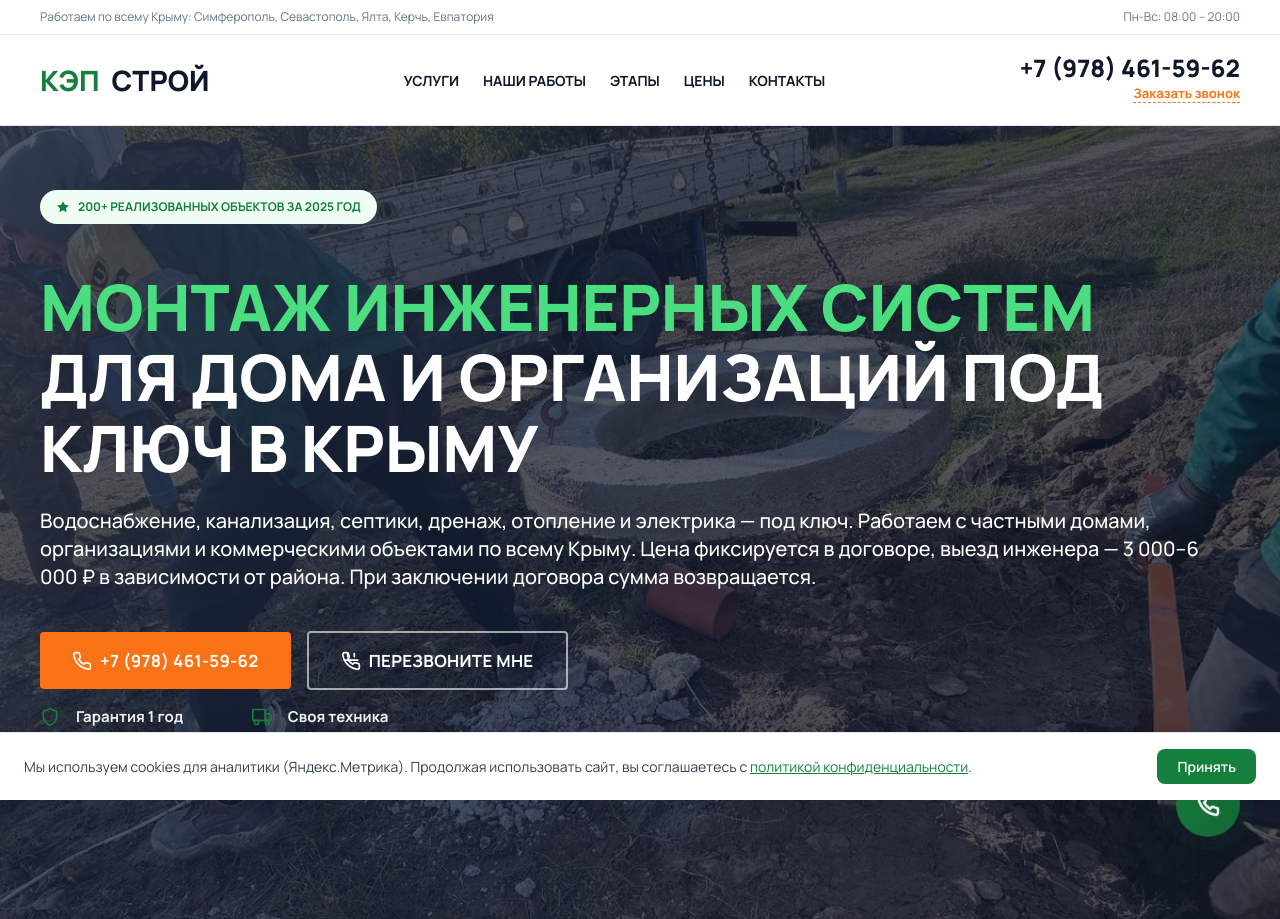
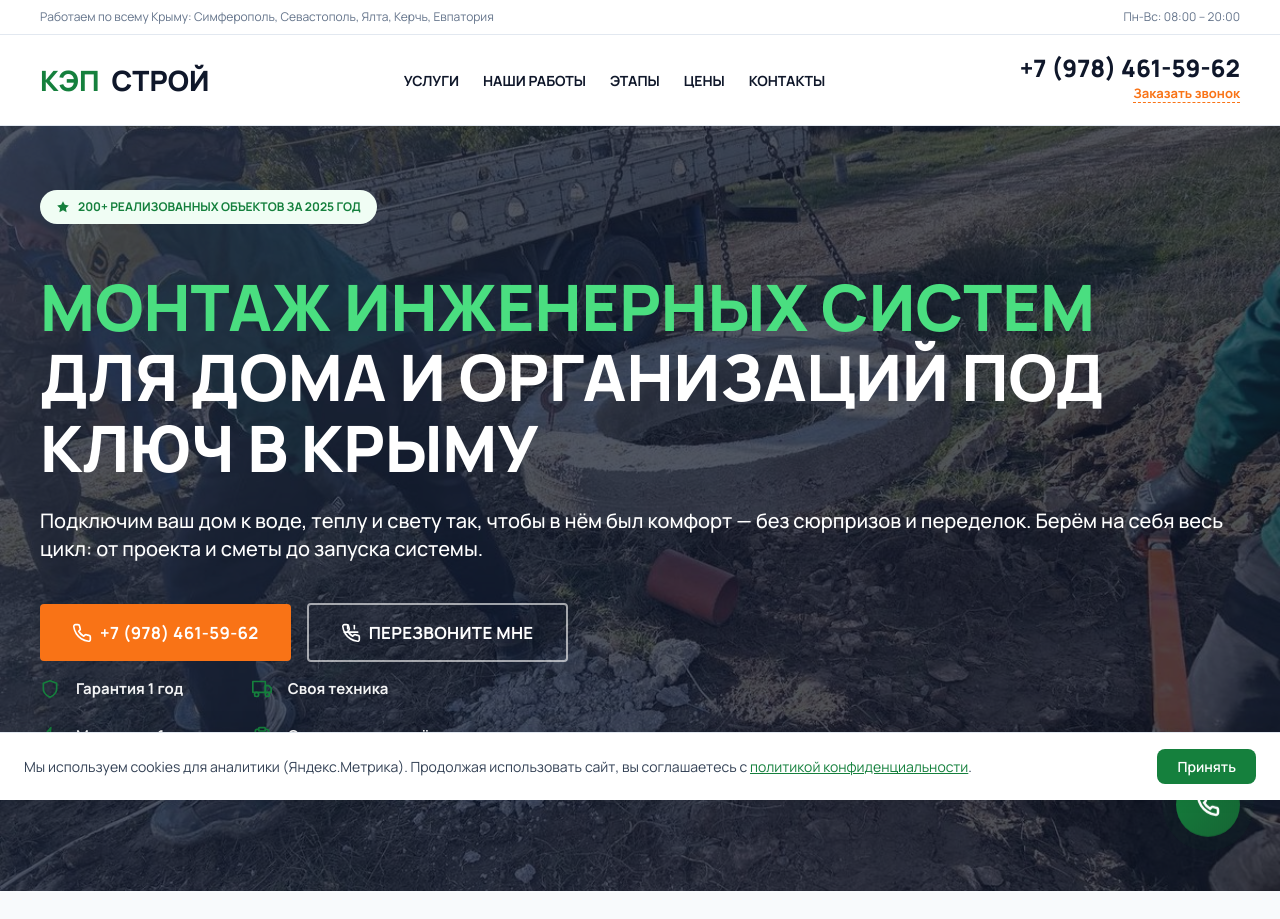
Before and after one commit to vlasdobry/kepstroy-site, a plain HTML site: page html/index.html in a window 1280 px wide. Shown: the top 919 px of the page. Drawn offline with Linux system fonts and the light colour scheme.

Commit message:
feat(hero): переписать subtitle без перечисления услуг
Убран список услуг из hero__subtitle. Новый подзаголовок фокусируется на результате (комфорт в доме) и полном цикле работ. Цена выезда и география вынесены в блок преимуществ и навигацию.

```diff
--- a/html/index.html
+++ b/html/index.html
@@ -17,7 +17,7 @@
   <link href="https://fonts.googleapis.com/css2?family=Manrope:wght@400;500;600;700;800&display=swap" rel="stylesheet">
 
   <!-- Styles -->
-  <link rel="stylesheet" href="css/style.css?v=17">
+  <link rel="stylesheet" href="css/style.css?v=18">
   <link rel="icon" type="image/svg+xml" href="images/favicon/favicon.svg">
 
   <!-- Open Graph -->
@@ -155,7 +155,7 @@
           <span class="text-primary">Монтаж инженерных систем</span> для дома и организаций под ключ в Крыму
         </h1>
         <p class="hero__subtitle">
-          Водоснабжение, канализация, септики, дренаж, отопление и электрика — под ключ. Работаем с частными домами, организациями и коммерческими объектами по всему Крыму. Цена фиксируется в договоре, выезд инженера — 3 000–6 000 ₽ в зависимости от района. При заключении договора сумма возвращается.
+          Подключим ваш дом к воде, теплу и свету так, чтобы в нём был комфорт — без сюрпризов и переделок. Берём на себя весь цикл: от проекта и сметы до запуска системы.
         </p>
         <div class="btn-group">
           <a href="tel:+79784615962" class="btn btn--accent">
```
